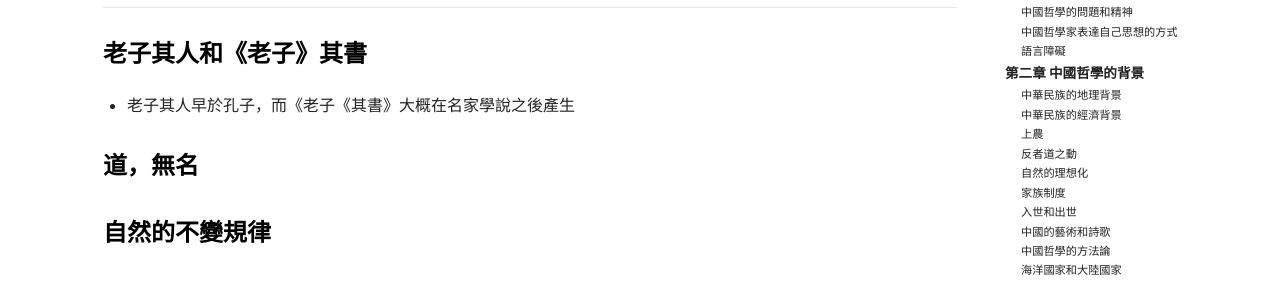
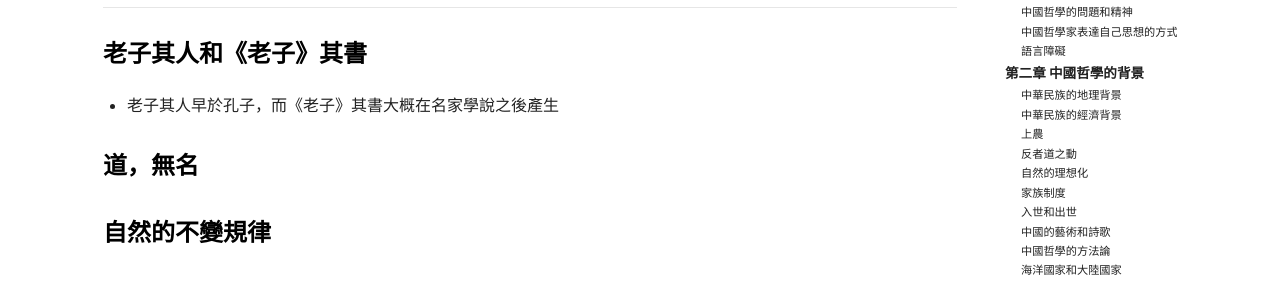
Before and after one commit to gamefang/gamefang.github.io, a Jekyll site: the page built from _posts/study/2022-5-15-中國哲學簡史上.md, in a window 1280 px wide and 900 px high, scrolled down 10098 px. Shown: the part 165-447 px from the top of the window. Built offline with Jekyll 4.4.1, drawn with Linux system fonts in a browser that asks for light colours; nearby versions of some CDN libraries; comment, search, counter and statistics services are not loaded.

Commit message:
修正錯誤

```diff
--- a/_posts/study/2022-5-15-中國哲學簡史上.md
+++ b/_posts/study/2022-5-15-中國哲學簡史上.md
@@ -289,7 +289,7 @@ tags: ["笔记","哲學"]
 
 ## 第九章 道家第二階段：老子
 ### 老子其人和《老子》其書
-- 老子其人早於孔子，而《老子《其書》大概在名家學說之後產生
+- 老子其人早於孔子，而《老子》其書大概在名家學說之後產生
 
 ### 道，無名
 ### 自然的不變規律
```
